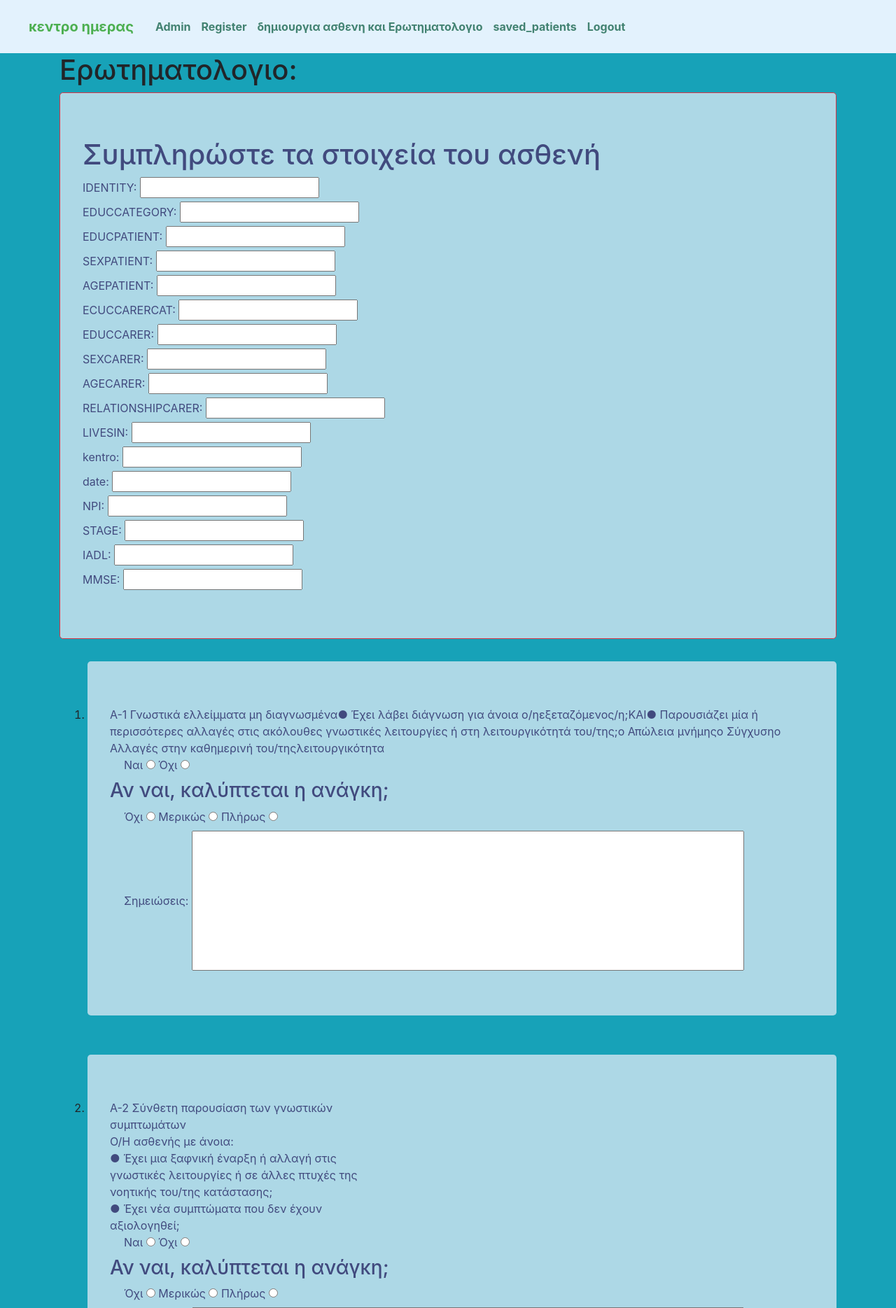
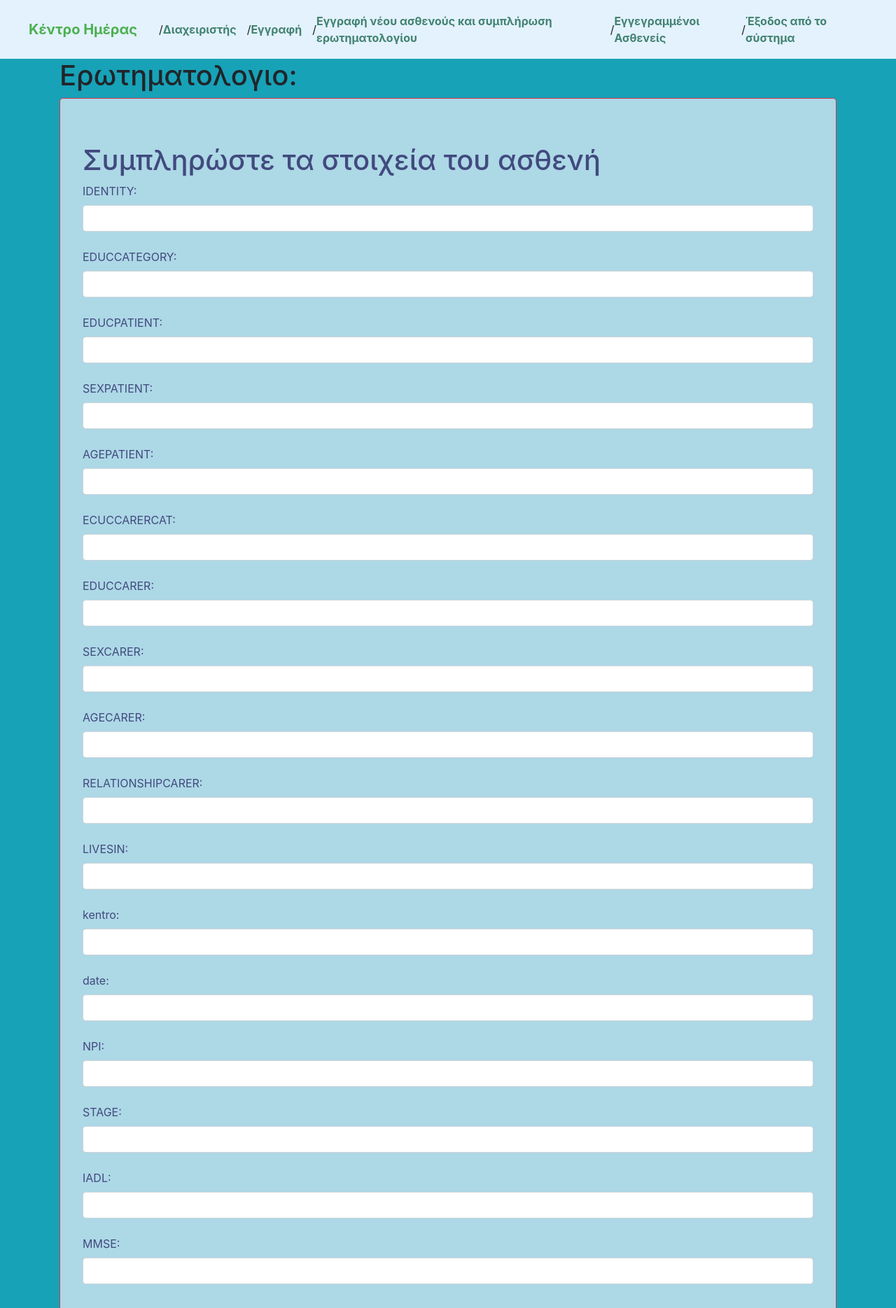
Before and after one commit to georgepapakonstantinou/surveyformproject, a Django app: page /poll/questions/ in a window 1280 px wide. Shown: the top 1869 px of the page at 70% size. Run offline with Django 4.2, Linux system fonts and the light colour scheme; a user stored in the database is signed in; data comes from the database, SQL or seed files in the repository; both versions use the stored data as it was after the commit.

Commit message:
frontend changes

```diff
--- a/templates/poll/base.html
+++ b/templates/poll/base.html
@@ -7,22 +7,33 @@
     <script src="https://cdn.jsdelivr.net/npm/bootstrap@5.3.2/dist/js/bootstrap.bundle.min.js" integrity="sha384-C6RzsynM9kWDrMNeT87bh95OGNyZPhcTNXj1NW7RuBCsyN/o0jlpcV8Qyq46cDfL" crossorigin="anonymous"></script>
     {% load static %}
     <link rel="stylesheet" type="text/css" href="{% static 'poll/css/style.css' %}">
+    <!-- <style>
+          .bg-info {
+            background: linear-gradient(to bottom, #3498db, #ffffff);
+        /* Άλλες ιδιότητες στυλ που θέλετε να προσθέσετε για να προσαρμόσετε την εμφάνιση */
+            color: #333; /* Χρώμα κειμένου για ευανάγνωση πάνω στο gradient */
+            padding: 20px; /* Προσθήκη padding για να είναι ευανάγνωστο το κείμενο */
+      }
+
+
+
+  </style> -->
   </head>
   <body class="bg-info">
     <nav class="navbar navbar-light" style="background-color: #e3f2fd;">
       <div class="container-fluid">
         <ul class="nav navbar-nav navbar navbar-expand-lg navbar-light">
-          <li><a class='navbar-brand' href="{% url 'index' %}">κεντρο ημερας</a></li>
-          <li><a class="navbar-link" href="{% url 'admin:index' %}">Admin</a></li>
-          <li><a class="navbar-link" href="{% url 'poll:register' %}">Register</a></li>
-          <li><a class="navbar-link" href="{% url 'poll:questions' %}">δημιουργια ασθενη και Ερωτηματολογιο</a></li>
-          <li><a class="navbar-link" href="{% url 'poll:saved_patients' %}">saved_patients</a></li>
+          <li><a class='navbar-brand' href="{% url 'index' %}">Κέντρο Ημέρας</a></li>/
+          <li><a class="navbar-link" href="{% url 'admin:index' %}">Διαχειριστής</a></li>/
+          <li><a class="navbar-link" href="{% url 'poll:register' %}">Εγγραφή</a></li>/
+          <li><a class="navbar-link" href="{% url 'poll:questions' %}">Εγγραφή νέου ασθενούς και συμπλήρωση ερωτηματολογίου</a></li>/
+          <li><a class="navbar-link" href="{% url 'poll:saved_patients' %}">Εγγεγραμμένοι Ασθενείς</a></li>/
 
           {% if user.is_authenticated %}
-          <li><a class="navbar-link" href="{% url 'logout' %}">Logout</a></li>
+          <li><a class="navbar-link" href="{% url 'logout' %}">Έξοδος από το σύστημα</a></li>
 
           {% else %}
-          <li><a class="navbar-link" href="{% url 'poll:user_login' %}">Login</a></li>
+          <li><a class="navbar-link" href="{% url 'poll:user_login' %}">Είσοδος στο σύστημα</a></li>
 
           {% endif %}
 
--- a/templates/poll/questions.html
+++ b/templates/poll/questions.html
@@ -21,40 +21,61 @@
 
       <div class="jumbotron border border-danger" style="background-color: #ADD8E6; color: #414a7e;">
         <h1>Συμπληρώστε τα στοιχεία του ασθενή</h1>
+        <div class="form-group">
+
           <label for="IDENTITY">IDENTITY:</label>
-        <input type="text" id="IDENTITY" name="IDENTITY"><br>
+          <input type="text" class="form-control" id="IDENTITY" name="IDENTITY"><br>
+
+
           <label for="EDUCCATEGORY">EDUCCATEGORY:</label>
-        <input type="text" id="EDUCCATEGORY" name="EDUCCATEGORY"><br>
+          <input type="text" class="form-control" id="EDUCCATEGORY" name="EDUCCATEGORY"><br>
+
           <label for="EDUCPATIENT">EDUCPATIENT:</label>
-        <input type="text" id="EDUCPATIENT" name="EDUCPATIENT"><br>
+          <input type="text" class="form-control" id="EDUCPATIENT" name="EDUCPATIENT"><br>
+
           <label for="SEXPATIENT">SEXPATIENT:</label>
-        <input type="text" id="SEXPATIENT" name="SEXPATIENT"><br>
+          <input type="text" class="form-control" id="SEXPATIENT" name="SEXPATIENT"><br>
+
           <label for="AGEPATIENT">AGEPATIENT:</label>
-        <input type="text" id="AGEPATIENT" name="AGEPATIENT"><br>
+          <input type="text" class="form-control" id="AGEPATIENT" name="AGEPATIENT"><br>
+
           <label for="ECUCCARERCAT">ECUCCARERCAT:</label>
-        <input type="text" id="ECUCCARERCAT" name="ECUCCARERCAT"><br>
+          <input type="text" class="form-control" id="ECUCCARERCAT" name="ECUCCARERCAT"><br>
+
           <label for="EDUCCARER">EDUCCARER:</label>
-        <input type="text" id="EDUCCARER" name="EDUCCARER"><br>
+          <input type="text" class="form-control" id="EDUCCARER" name="EDUCCARER"><br>
+
           <label for="SEXCARER">SEXCARER:</label>
-        <input type="text" id="SEXCARER" name="SEXCARER"><br>
+          <input type="text" class="form-control" id="SEXCARER" name="SEXCARER"><br>
+
           <label for="AGECARER">AGECARER:</label>
-        <input type="text" id="AGECARER" name="AGECARER"><br>
+          <input type="text" class="form-control" id="AGECARER" name="AGECARER"><br>
+
           <label for="RELATIONSHIPCARER">RELATIONSHIPCARER:</label>
-        <input type="text" id="RELATIONSHIPCARER" name="RELATIONSHIPCARER"><br>
+          <input type="text" class="form-control" id="RELATIONSHIPCARER" name="RELATIONSHIPCARER"><br>
+
           <label for="LIVESIN">LIVESIN:</label>
-        <input type="text" id="LIVESIN" name="LIVESIN"><br>
+          <input type="text" class="form-control" id="LIVESIN" name="LIVESIN"><br>
+
           <label for="kentro">kentro:</label>
-        <input type="text" id="kentro" name="kentro"><br>
+          <input type="text" class="form-control" id="kentro" name="kentro"><br>
+
           <label for="date">date:</label>
-        <input type="text" id="date" name="date"><br>
+          <input type="text" class="form-control" id="date" name="date"><br>
+
           <label for="NPI">NPI:</label>
-        <input type="text" id="NPI" name="NPI"><br>
+          <input type="text" class="form-control" id="NPI" name="NPI"><br>
+
           <label for="STAGE">STAGE:</label>
-        <input type="text" id="STAGE" name="STAGE"><br>
+          <input type="text" class="form-control" id="STAGE" name="STAGE"><br>
+
           <label for="IADL">IADL:</label>
-        <input type="text" id="IADL" name="IADL"><br>
+          <input type="text" class="form-control" id="IADL" name="IADL"><br>
+
           <label for="MMSE">MMSE:</label>
-        <input type="text" id="MMSE" name="MMSE"><br>
+          <input type="text" class="form-control" id="MMSE" name="MMSE"><br>
+
+        </div>
       </div>
         {% csrf_token %}
         <ol>
@@ -89,6 +110,8 @@
         </ol>
         <button type="submit"><a class="navbar-link">Submit</a></button>
     </form>
+
+
 <!-- </body>
 </html> -->
 
--- a/templates/poll/registration.html
+++ b/templates/poll/registration.html
@@ -11,6 +11,7 @@
   <h1>REGISTER HERE</h1>
   <h3>Fill out the form:</h3>
   <form enctype="multipart/form-data" method="POST">
+
     {% csrf_token %}
     {{ user_form.as_p }}
   <!-- {{ profile_form.as_p }} -->
```
Also changed, not shown: templates/poll/submit_answers.html (+4 -11 lines), db.sqlite3. Lines whose indentation alone changed are shown as unchanged.
